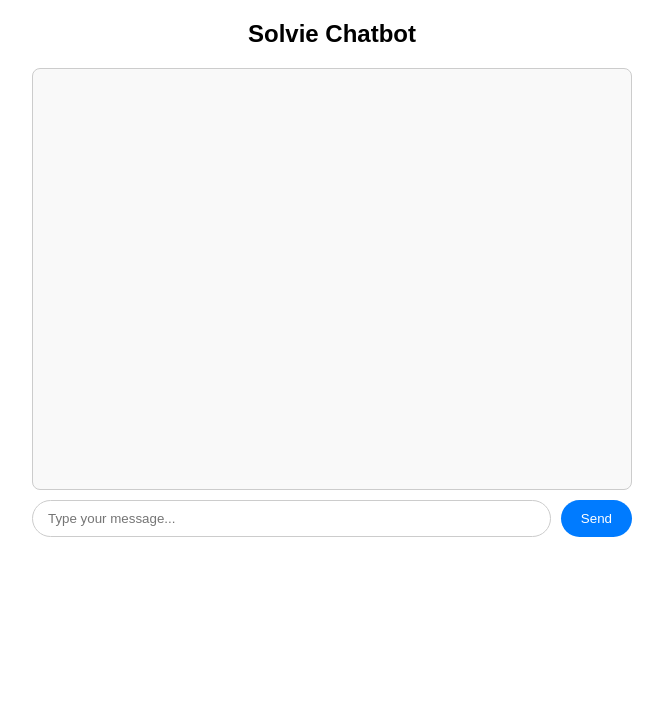
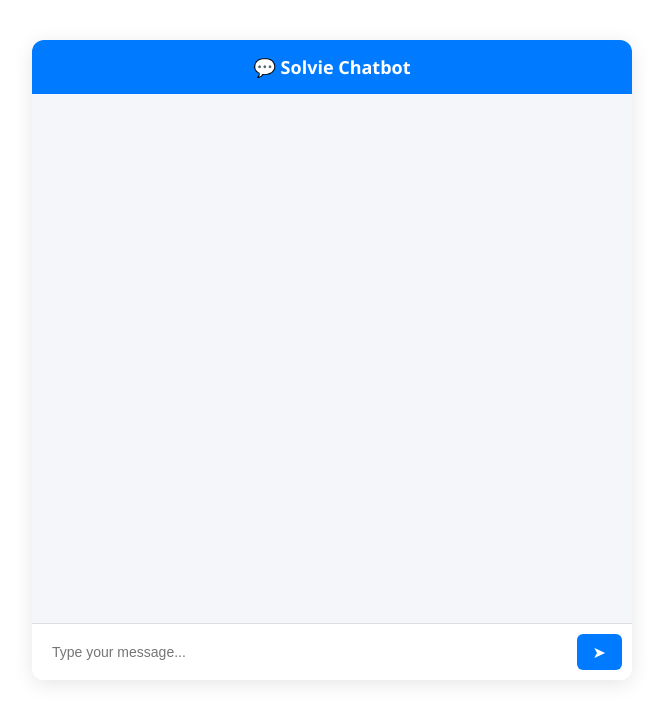
Before and after one commit to lisorthman/solvie-chatbot, a React (Create React App) app in the folder solvie-frontend/: page / in a window 1280 px wide. Shown: the top 722 px of the page, without its empty margins (308-971 px from the left). Built offline with nearby package versions, Linux system fonts and the light colour scheme.

Commit message:
Final UI

```diff
--- a/solvie-frontend/src/App.css
+++ b/solvie-frontend/src/App.css
@@ -36,3 +36,9 @@
     transform: rotate(360deg);
   }
 }
+
+.bubble li {
+  margin-left: 20px;
+  margin-bottom: 4px;
+  line-height: 1.4;
+}
--- a/solvie-frontend/src/App.js
+++ b/solvie-frontend/src/App.js
@@ -9,7 +9,7 @@ function App() {
 
   const handleSend = async (text) => {
     if (!text) return;
-    const timestamp = new Date().toLocaleTimeString([], { hour: '2-digit', minute: '2-digit' });
+    const timestamp = new Date().toLocaleTimeString([], { hour: "2-digit", minute: "2-digit" });
 
     // Add user message
     setMessages((prev) => [...prev, { role: "user", text, timestamp }]);
@@ -17,20 +17,28 @@ function App() {
 
     try {
       const answer = await sendQuestion(text);
-      const aiTimestamp = new Date().toLocaleTimeString([], { hour: '2-digit', minute: '2-digit' });
+      const aiTimestamp = new Date().toLocaleTimeString([], { hour: "2-digit", minute: "2-digit" });
 
       setMessages((prev) => [...prev, { role: "ai", text: answer, timestamp: aiTimestamp }]);
     } catch (error) {
-      setMessages((prev) => [...prev, { role: "ai", text: "❌ Error contacting server.", timestamp }]);
+      setMessages((prev) => [
+        ...prev,
+        { role: "ai", text: "❌ Error contacting server.", timestamp },
+      ]);
     } finally {
       setIsTyping(false);
     }
   };
 
   return (
-    <div style={{ maxWidth: "600px", margin: "20px auto", fontFamily: "Arial, sans-serif" }}>
-      <h2 style={{ textAlign: "center" }}>Solvie Chatbot</h2>
+    <div className="chat-app">
+      {/* Header */}
+      <header className="chat-header">💬 Solvie Chatbot</header>
+
+      {/* Chat Window */}
       <ChatWindow messages={messages} isTyping={isTyping} />
+
+      {/* Input */}
       <InputBox onSend={handleSend} />
     </div>
   );
--- a/solvie-frontend/src/components/ChatMessage.js
+++ b/solvie-frontend/src/components/ChatMessage.js
@@ -1,55 +1,32 @@
 export default function ChatMessage({ message }) {
   const isUser = message.role === "user";
 
+  // Convert message text into paragraphs for newlines
+  const formatMessage = (text) => {
+    // Split by newlines
+    return text.split(/\n/).map((line, idx) => {
+      // Check for numbered list
+      if (/^\d+\./.test(line.trim())) {
+        return <li key={idx}>{line.trim().replace(/^\d+\.\s*/, "")}</li>;
+      }
+      // Check for bullet points
+      if (/^[-*]/.test(line.trim())) {
+        return <li key={idx}>{line.trim().replace(/^[-*]\s*/, "")}</li>;
+      }
+      return <p key={idx} style={{ margin: "2px 0" }}>{line}</p>;
+    });
+  };
+
   return (
-    <div
-      className="message-appear"
-      style={{
-        display: "flex",
-        justifyContent: isUser ? "flex-end" : "flex-start",
-        marginBottom: "8px",
-      }}
-    >
-      {!isUser && (
-        <div style={{ marginRight: "8px" }}>
-          <img
-            src="https://i.imgur.com/6VBx3io.png"
-            alt="AI"
-            style={{ width: "32px", height: "32px", borderRadius: "50%" }}
-          />
-        </div>
-      )}
-      <div
-        style={{
-          backgroundColor: isUser ? "#007bff" : "#e5e5ea",
-          color: isUser ? "white" : "black",
-          padding: "10px 15px",
-          borderRadius: "20px",
-          maxWidth: "70%",
-          whiteSpace: "pre-line",
-        }}
-      >
-        {message.text}
-        <div
-          style={{
-            fontSize: "10px",
-            textAlign: "right",
-            marginTop: "5px",
-            opacity: 0.6,
-          }}
-        >
-          {message.timestamp}
-        </div>
+    <div className={`chat-message ${isUser ? "user" : "ai"}`}>
+      {!isUser && <div className="avatar">🤖</div>}
+
+      <div className="bubble">
+        {formatMessage(message.text)}
+        <div className="timestamp">{message.timestamp}</div>
       </div>
-      {isUser && (
-        <div style={{ marginLeft: "8px" }}>
-          <img
-            src="https://i.imgur.com/8Km9tLL.png"
-            alt="User"
-            style={{ width: "32px", height: "32px", borderRadius: "50%" }}
-          />
-        </div>
-      )}
+
+      {isUser && <div className="avatar">👤</div>}
     </div>
   );
 }
--- a/solvie-frontend/src/components/ChatWindow.js
+++ b/solvie-frontend/src/components/ChatWindow.js
@@ -4,45 +4,23 @@ import ChatMessage from "./ChatMessage";
 export default function ChatWindow({ messages, isTyping }) {
   const chatEndRef = useRef(null);
 
-  // Scroll to bottom when new message arrives
   useEffect(() => {
     chatEndRef.current?.scrollIntoView({ behavior: "smooth" });
   }, [messages, isTyping]);
 
   return (
-    <div
-      style={{
-        height: "400px",
-        overflowY: "auto",
-        border: "1px solid #ccc",
-        borderRadius: "8px",
-        padding: "10px",
-        backgroundColor: "#f9f9f9",
-        display: "flex",
-        flexDirection: "column",
-      }}
-    >
+    <div className="chat-window">
       {messages.map((msg, idx) => (
         <ChatMessage key={idx} message={msg} />
       ))}
 
-      {/* Typing indicator */}
       {isTyping && (
-        <div style={{ display: "flex", alignItems: "center", marginBottom: "8px" }}>
-          <img
-            src="https://i.imgur.com/6VBx3io.png"
-            alt="AI"
-            style={{ width: "32px", height: "32px", borderRadius: "50%", marginRight: "8px" }}
-          />
-          <div
-            style={{
-              display: "flex",
-              gap: "4px",
-            }}
-          >
-            <div className="dot" />
-            <div className="dot" />
-            <div className="dot" />
+        <div className="chat-message ai typing">
+          <div className="avatar">🤖</div>
+          <div className="typing-dots">
+            <span />
+            <span />
+            <span />
           </div>
         </div>
       )}
--- a/solvie-frontend/src/components/InputBox.js
+++ b/solvie-frontend/src/components/InputBox.js
@@ -5,43 +5,21 @@ export default function InputBox({ onSend }) {
 
   const handleSubmit = (e) => {
     e.preventDefault();
-    if (text.trim() !== "") {
-      onSend(text.trim());
+    if (text.trim()) {
+      onSend(text);
       setText("");
     }
   };
 
   return (
-    <form
-      onSubmit={handleSubmit}
-      style={{ display: "flex", gap: "10px", marginTop: "10px" }}
-    >
+    <form className="input-box" onSubmit={handleSubmit}>
       <input
         type="text"
+        placeholder="Type your message..."
         value={text}
         onChange={(e) => setText(e.target.value)}
-        placeholder="Type your message..."
-        style={{
-          flex: 1,
-          padding: "10px 15px",
-          borderRadius: "20px",
-          border: "1px solid #ccc",
-          outline: "none",
-        }}
       />
-      <button
-        type="submit"
-        style={{
-          padding: "10px 20px",
-          borderRadius: "20px",
-          border: "none",
-          backgroundColor: "#007bff",
-          color: "white",
-          cursor: "pointer",
-        }}
-      >
-        Send
-      </button>
+      <button type="submit">➤</button>
     </form>
   );
 }
--- a/solvie-frontend/src/index.css
+++ b/solvie-frontend/src/index.css
@@ -1,30 +1,149 @@
+/* App container */
+.chat-app {
+  max-width: 600px;
+  margin: 40px auto;
+  border-radius: 12px;
+  overflow: hidden;
+  display: flex;
+  flex-direction: column;
+  height: 80vh;
+  box-shadow: 0 4px 20px rgba(0, 0, 0, 0.1);
+  background: #fff;
+  font-family: "Segoe UI", Tahoma, sans-serif;
+}
+
+/* Header */
+.chat-header {
+  background: #007bff;
+  color: #fff;
+  font-size: 18px;
+  font-weight: bold;
+  text-align: center;
+  padding: 15px;
+}
+
+/* Chat window */
+.chat-window {
+  flex: 1;
+  overflow-y: auto;
+  padding: 15px;
+  background: #f4f6f9;
+  display: flex;
+  flex-direction: column;
+}
+
+/* Message row */
+.chat-message {
+  display: flex;
+  align-items: flex-end;
+  margin-bottom: 12px;
+  animation: fadeIn 0.4s ease;
+}
+
+.chat-message.user {
+  justify-content: flex-end;
+}
+
+.chat-message.ai {
+  justify-content: flex-start;
+}
+
+/* Avatars */
+.avatar {
+  width: 32px;
+  height: 32px;
+  margin: 0 8px;
+  font-size: 20px;
+}
+
+/* Message bubble */
+.bubble {
+  padding: 10px 14px;
+  border-radius: 18px;
+  max-width: 70%;
+  font-size: 14px;
+  position: relative;
+}
+
+.user .bubble {
+  background: #007bff;
+  color: #fff;
+  border-bottom-right-radius: 4px;
+}
+
+.ai .bubble {
+  background: #e5e5ea;
+  color: #000;
+  border-bottom-left-radius: 4px;
+}
+
+/* Timestamp */
+.timestamp {
+  font-size: 10px;
+  opacity: 0.6;
+  margin-top: 4px;
+  text-align: right;
+}
+
+/* Input box */
+.input-box {
+  display: flex;
+  border-top: 1px solid #ddd;
+  padding: 10px;
+  background: #fff;
+}
+
+.input-box input {
+  flex: 1;
+  border: none;
+  outline: none;
+  padding: 10px;
+  font-size: 14px;
+}
+
+.input-box button {
+  background: #007bff;
+  color: white;
+  border: none;
+  padding: 0 16px;
+  border-radius: 6px;
+  cursor: pointer;
+  font-size: 16px;
+  transition: background 0.2s;
+}
+
+.input-box button:hover {
+  background: #0056b3;
+}
+
 /* Typing dots */
-.dot {
-  width: 8px;
-  height: 8px;
-  background-color: #e5e5ea;
+.typing-dots {
+  background: #e5e5ea;
+  border-radius: 18px;
+  padding: 10px 14px;
+  display: flex;
+  gap: 4px;
+}
+
+.typing-dots span {
+  width: 6px;
+  height: 6px;
+  background: #555;
   border-radius: 50%;
   animation: blink 1.4s infinite both;
 }
 
-.dot:nth-child(1) {
-  animation-delay: 0s;
-}
-.dot:nth-child(2) {
+.typing-dots span:nth-child(2) {
   animation-delay: 0.2s;
 }
-.dot:nth-child(3) {
+.typing-dots span:nth-child(3) {
   animation-delay: 0.4s;
 }
 
+/* Animations */
 @keyframes blink {
   0%, 80%, 100% { opacity: 0; }
   40% { opacity: 1; }
-}
-
-/* Message fade-in */
-.message-appear {
-  animation: fadeIn 0.5s ease forwards;
 }
 
 @keyframes fadeIn {
```
